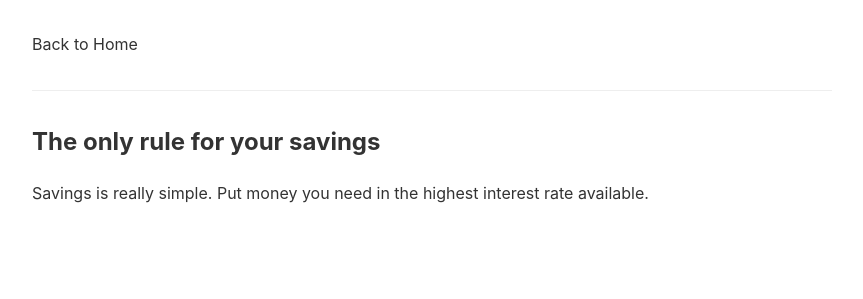
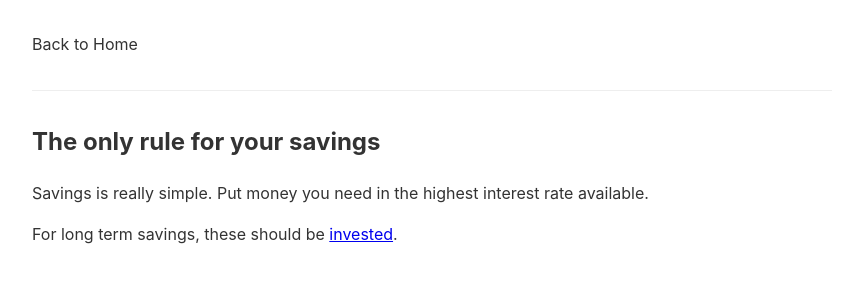
Before and after one commit to alexanders1000/blog, a plain HTML site: page savings1.html in a window 1280 px wide. Shown: the whole page, without its empty margins (208-1071 px from the left). Drawn offline with Linux system fonts and the light colour scheme.

Commit message:
Update savings1.html

```diff
--- a/savings1.html
+++ b/savings1.html
@@ -14,6 +14,7 @@
     <article>
         <h1>The only rule for your savings</h1>
         <p>Savings is really simple.  Put money you need in the highest interest rate available.</p>
+        <p>For long term savings, these should be <a href="investing1.html">invested</a>.</p>
     </article>
 </body>
 </html>
```
